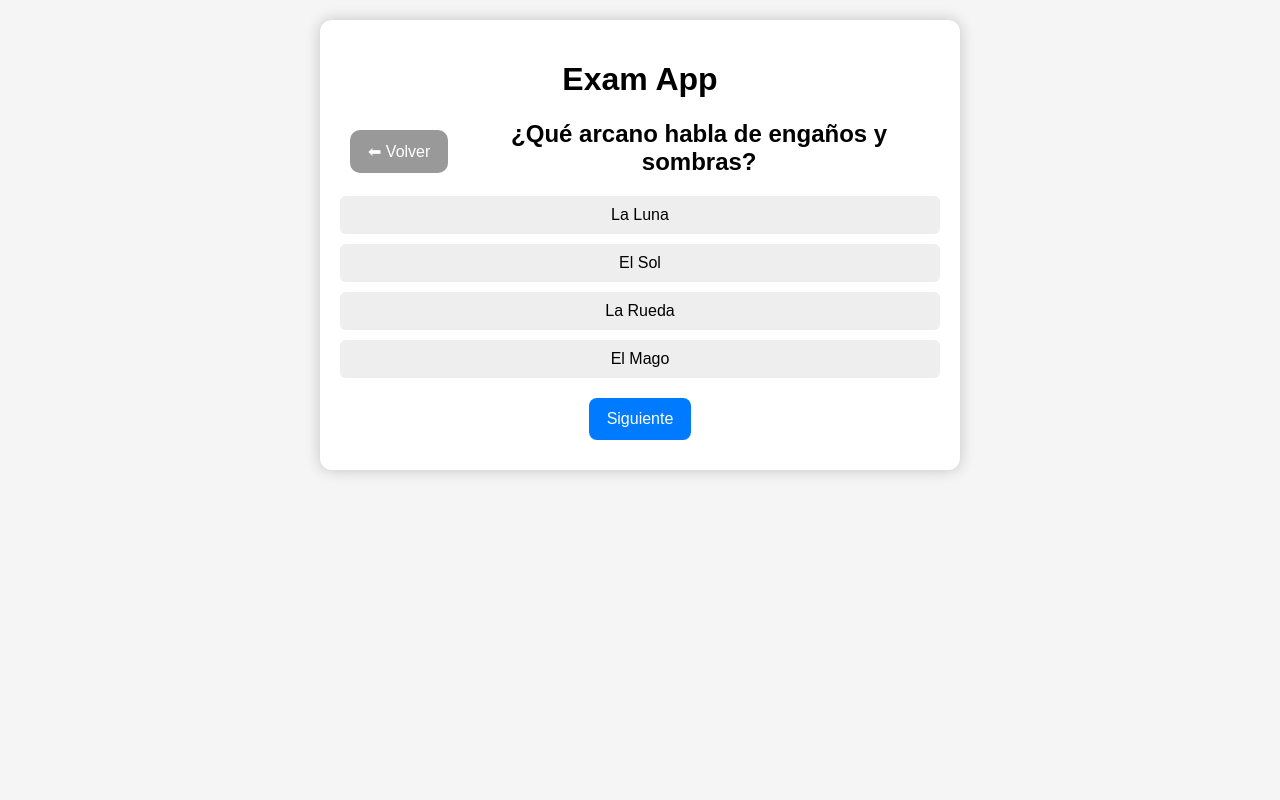
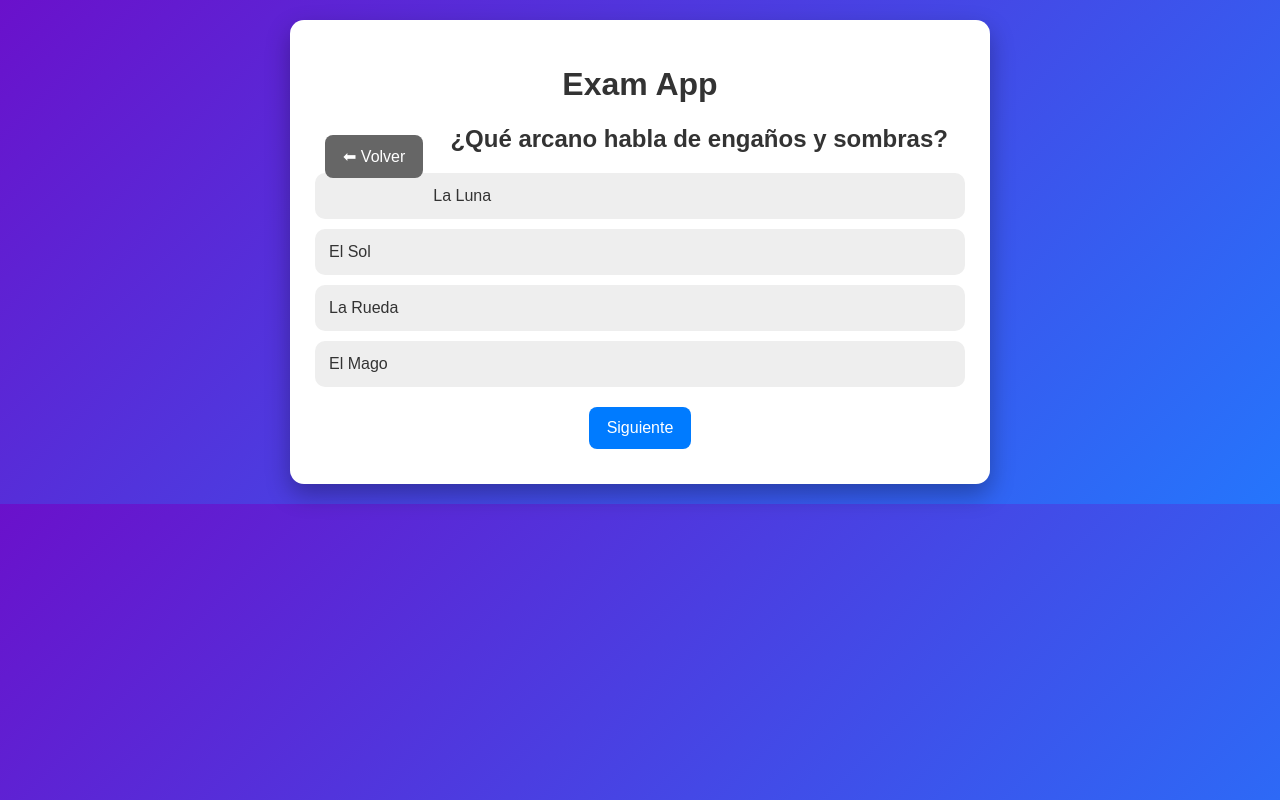
Before and after one commit to juanseamaya89-png/primeros-pasos, a plain HTML site: page index.html in a window 1280 px wide. Both pictures are taken after a click on the button "Tarot (100)". Drawn offline with Linux system fonts and the light colour scheme.

Commit message:
Update styles and structure in index.html

```diff
--- a/index.html
+++ b/index.html
@@ -8,19 +8,29 @@
   <style>
     body {
       font-family: Arial, sans-serif;
-      background: #f5f5f5;
+      background: linear-gradient(135deg, #6a11cb, #2575fc);
       padding: 20px;
       margin: 0;
       text-align: center;
+      color: white;
     }
+
     #app-container {
       background: white;
-      max-width: 600px;
+      color: #333;
+      max-width: 650px;
       margin: auto;
-      padding: 20px;
-      border-radius: 12px;
-      box-shadow: 0 0 15px rgba(0,0,0,0.2);
+      padding: 25px;
+      border-radius: 14px;
+      box-shadow: 0 10px 25px rgba(0,0,0,0.3);
+      animation: fadein 0.4s ease;
     }
+
+    @keyframes fadein {
+      from { opacity: 0; transform: scale(0.95); }
+      to { opacity: 1; transform: scale(1); }
+    }
+
     button {
       padding: 12px 18px;
       margin: 10px;
@@ -31,26 +41,36 @@
       border-radius: 8px;
       cursor: pointer;
     }
+
     button:hover {
       background: #0056b3;
     }
+
+    .back-btn {
+      background: #666;
+      margin-bottom: 10px;
+      float: left;
+    }
+
     .option {
       display: block;
       background: #eee;
-      padding: 10px;
+      padding: 12px;
       margin: 10px 0;
       cursor: pointer;
-      border-radius: 6px;
+      border-radius: 10px;
+      border: 2px solid transparent;
+      transition: 0.2s;
+      font-size: 16px;
     }
-    .back-btn {
-    background: #999;
-    float: left;
-    margin-bottom: 10px;
-    border-radius: 10px;
-}
 
     .option:hover {
       background: #ddd;
+    }
+
+    #options {
+      margin-top: 20px;
+      text-align: left;
     }
   </style>
 </head>
@@ -59,6 +79,7 @@
   <div id="app-container">
     <h1>Exam App</h1>
 
+    <!-- MENU -->
     <div id="menu">
       <p>Selecciona un examen:</p>
       <button onclick="startExam('tarot')">Tarot (100)</button>
@@ -66,13 +87,19 @@
       <button onclick="startExam('astrologia')">Astrología (70)</button>
     </div>
 
+    <!-- EXAMEN -->
     <div id="exam" style="display:none;">
+
+      <!-- Botón de regresar -->
       <button class="back-btn" onclick="goBackToMenu()">⬅ Volver</button>
+
       <h2 id="question-text"></h2>
       <div id="options"></div>
+
       <button onclick="nextQuestion()">Siguiente</button>
     </div>
 
+    <!-- RESULTADOS -->
     <div id="result" style="display:none;">
       <h2>Resultado</h2>
       <p id="score"></p>
@@ -80,10 +107,12 @@
     </div>
   </div>
 
-  <!-- IMPORTANTÍSIMO: GitHub Pages requiere rutas simples SIN / -->
+  <!-- Scripts de preguntas -->
   <script src="questions_tarot.js"></script>
   <script src="questions_numerologia.js"></script>
   <script src="questions_astrologia.js"></script>
+
+  <!-- Script principal -->
   <script src="script.js"></script>
 
 </body>
```
